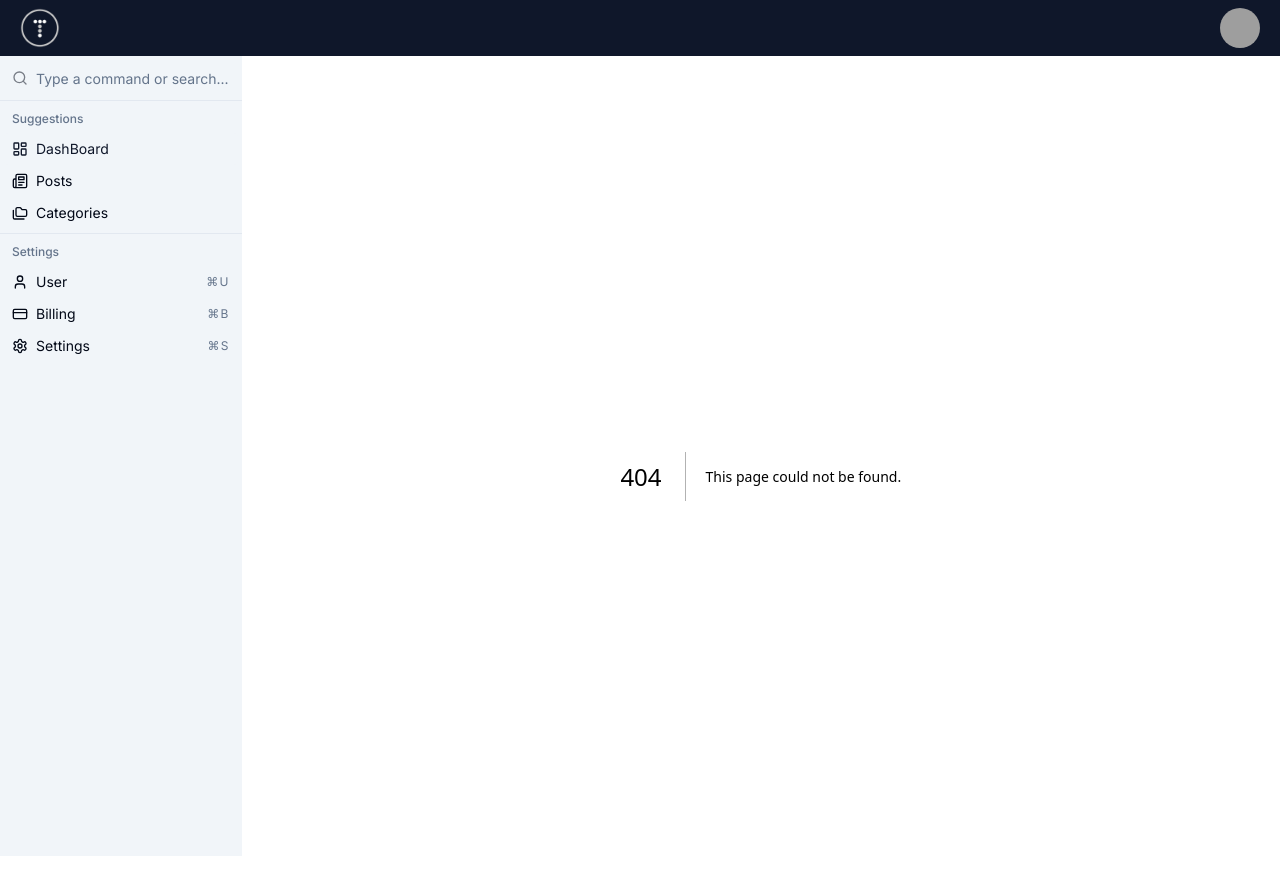
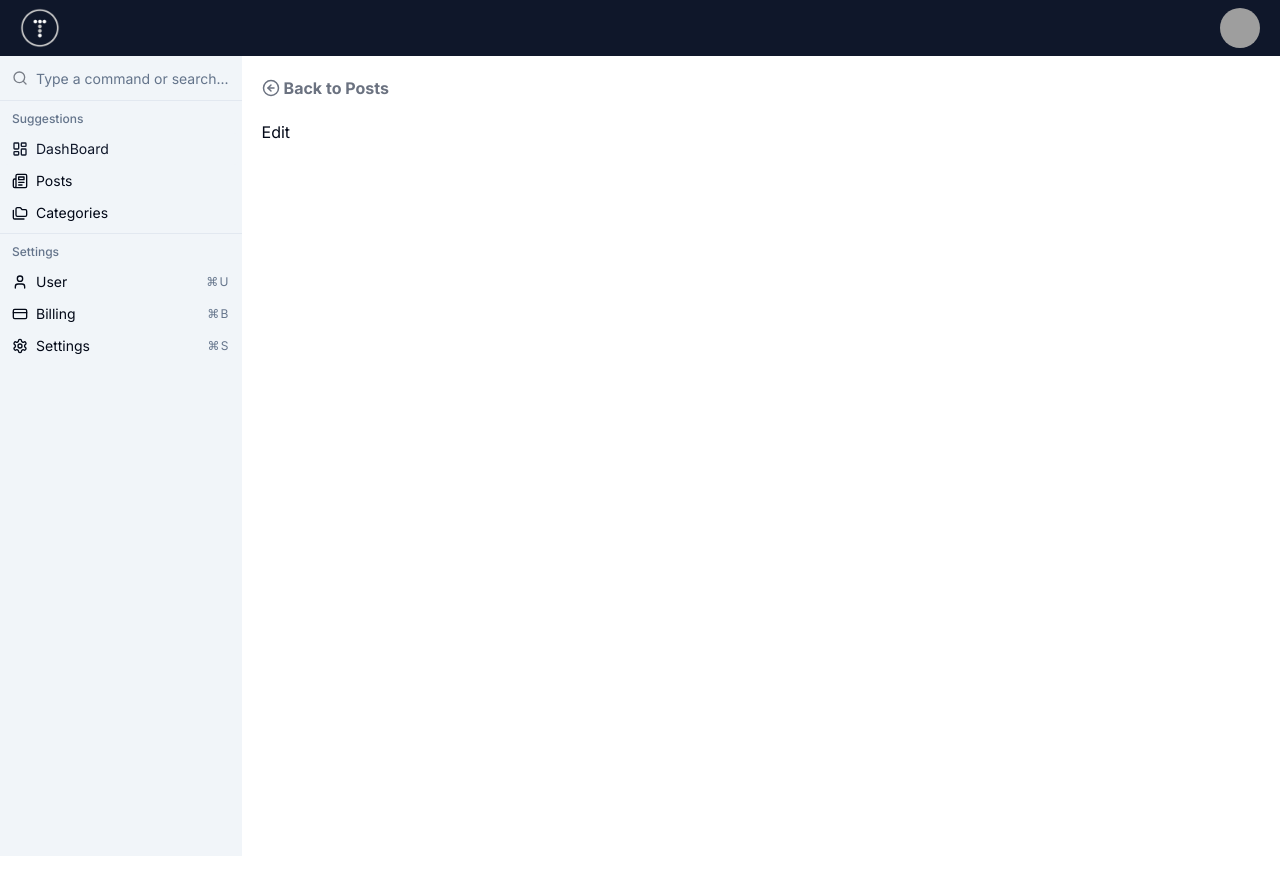
Before and after one commit to snoweel/admin-ui-nextjs-shadcn, a Next.js app: page /posts/edit/1 in a window 1280 px wide. Before the commit this address had no page. After the commit the page ends 856 px from the top, so only its background shows below. Built offline with nearby package versions, Linux system fonts and the light colour scheme; grey boxes are pictures that could not be loaded.

Commit message:
- post edit page with back button

```diff
--- /dev/null
+++ b/app/(main)/posts/edit/[id]/page.tsx
@@ -0,0 +1,12 @@
+import BackButton from "@/components/BackButton";
+
+const PostEditpage = () => {
+  return (
+    <>
+      <BackButton text="Back to Posts" link="/posts" />
+      <h1>Edit</h1>
+    </>
+  );
+};
+
+export default PostEditpage;
```
